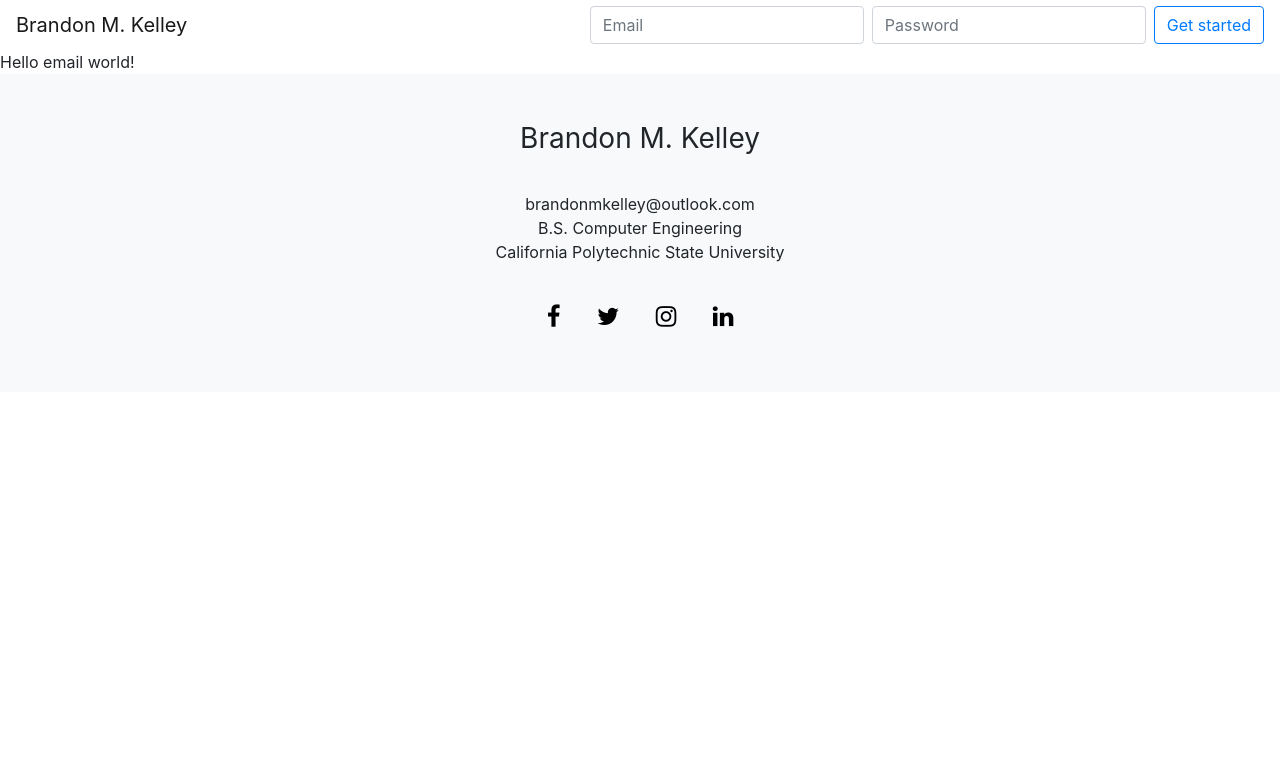
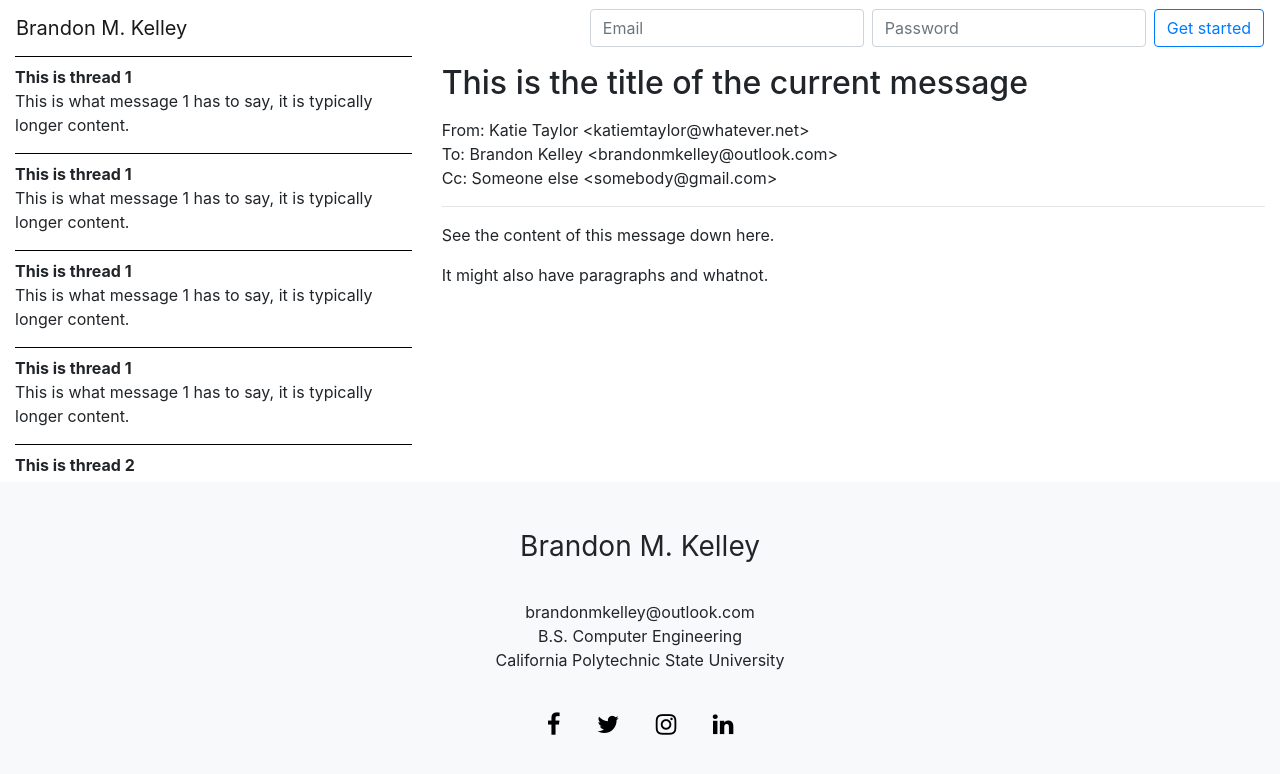
Before and after one commit to brandonmkelley/website-react, a React (Create React App) app in the folder src/client/: page /flexworks/email in a window 1280 px wide. Shown: the top 774 px of the page. Built offline with nearby package versions, Linux system fonts and the light colour scheme; no server answers.

Commit message:
Models added for flexworks data

```diff
--- /dev/null
+++ b/src/client/src/data/flexworks.json
@@ -0,0 +1,81 @@
+{
+    "user": {
+        "1": {
+            "name": "Brandon Kelley",
+            "email": "brandonmkelley@outlook.com",
+            "handle": "brandonmkelley"
+        },
+        "2": {
+            "name": "Katie Taylor",
+            "email": "katiemtaylor@whatever.net",
+            "handle": "kt"
+        },
+        "3": {
+            "name": "Someone else",
+            "email": "someone@gmail.com",
+            "handle": "someone"
+        }
+    },
+    "message": {
+        "1": {
+            "subjectID": "1",
+            "body": "This is what message 1 has to say, it is typically longer content.",
+            "fromUserID": "1",
+            "recipientUserID": ["2"],
+            "informationalUserID": ["3"],
+            "sentDt": "2021-02-01T00:00:00.000Z"
+        },
+        "2": {
+            "subjectID": "1",
+            "body": "This is what message 1 has to say, it is typically longer content.",
+            "fromUserID": "2",
+            "recipientUserID": ["1"],
+            "informationalUserID": ["3"],
+            "sentDt": "2021-02-02T00:00:00.000Z"
+        },
+        "3": {
+            "subjectID": "1",
+            "body": "This is what message 1 has to say, it is typically longer content.",
+            "fromUserID": "3",
+            "recipientUserID": ["2", "3"],
+            "informationalUserID": [],
+            "sentDt": "2021-02-03T00:00:00.000Z"
+        },
+        "4": {
+            "subjectID": "1",
+            "body": "This is what message 1 has to say, it is typically longer content.",
+            "fromUserID": "1",
+            "recipientUserID": ["2"],
+            "informationalUserID": ["3"],
+            "sentDt": "2021-02-04T00:00:00.000Z"
+        },
+        "5": {
+            "subjectID": "2",
+            "body": "This is what message 2 has to say, it is typically longer content.",
+            "fromUserID": "3",
+            "recipientUserID": ["1"],
+            "informationalUserID": ["2"],
+            "sentDt": "2021-02-05T00:00:00.000Z"
+        },
+        "6": {
+            "subjectID": "1",
+            "body": "This is what message 1 has to say, it is typically longer content.",
+            "fromUserID": "1",
+            "recipientUserID": ["2"],
+            "informationalUserID": ["3"],
+            "sentDt": "2021-02-06T00:00:00.000Z"
+        }
+    },
+    "subject": {
+        "1": {
+            "name": "This is thread 1",
+            "createdDt": "2021-02-01T00:00:00.000Z",
+            "createdUser": "1"
+        },
+        "2": {
+            "name": "This is thread 2",
+            "createdDt": "2021-02-05T00:00:00.000Z",
+            "createdUser": "3"
+        }
+    }
+}
--- a/src/client/src/pages/FlexWorks_Chat.tsx
+++ b/src/client/src/pages/FlexWorks_Chat.tsx
@@ -1,49 +1,6 @@
 
-import React, { useEffect } from 'react'
+import React from 'react'
 
-import { useDispatch } from 'react-redux'
-
-import { useLocation } from 'react-router-dom'
-
-import Row from 'react-bootstrap/Row'
-import Col from 'react-bootstrap/Col'
-
-import { layoutSlice } from '../slices/layout'
-import { Container } from 'react-bootstrap'
-
-export default () => {
-    const dispatch = useDispatch()
-    const location = useLocation()
-
-    useEffect(() => {
-        dispatch(layoutSlice.actions.desktopNoScroll())
-    }, [location])
-
-    return (
-        <React.Fragment>
-            <Container fluid={ true } style={{ width: '100%', height: '100%' }}>
-                <Row style={{ height: '100%' }}>
-                    <Col xs={ 4 } style={{ overflowY: 'scroll', height: '100%' }}>
-                    <div style={{ borderBottom: "1px solid black", paddingTop: '8px' }}>
-                            <b>Message 1 title</b>
-                            <p>Message 1 preview text can be found here, click to view full message.</p>
-                        </div>
-                        <div style={{ borderBottom: "1px solid black", paddingTop: '8px' }}>
-                            <b>Message 2 title</b>
-                            <p>Message 2 preview text can be found here, click to view full message.
-                                This one is quite a bit longer though. Likely will need to be clipped.
-                            </p>
-                        </div>
-                        <div style={{ borderBottom: "1px solid black", paddingTop: '8px' }}>
-                            <b>Message 3 title</b>
-                            <p>Message 3 preview text can be found here, click to view full message.</p>
-                        </div>
-                    </Col>
-                    <Col xs={ 8 } style={{ overflowY: 'scroll', height: '100%' }}>
-                    </Col>
-                </Row>
-            </Container>
-
-        </React.Fragment>
-    )
-}
+export default () => (
+    <React.Fragment>Hello chat world!</React.Fragment>
+)
--- a/src/client/src/pages/FlexWorks_Email.tsx
+++ b/src/client/src/pages/FlexWorks_Email.tsx
@@ -1,6 +1,51 @@
 
-import React from 'react'
 
-export default () => (
-    <React.Fragment>Hello email world!</React.Fragment>
-)
+import React, { useEffect } from 'react'
+
+import { useDispatch } from 'react-redux'
+
+import { useLocation } from 'react-router-dom'
+
+import Row from 'react-bootstrap/Row'
+import Col from 'react-bootstrap/Col'
+import { Container } from 'react-bootstrap'
+
+import { layoutSlice } from '../slices/layout'
+
+import flexworksData from '../data/flexworks.json'
+
+export default () => {
+    const dispatch = useDispatch()
+    const location = useLocation()
+
+    useEffect(() => {
+        dispatch(layoutSlice.actions.desktopNoScroll())
+    }, [dispatch, location])
+
+    return (
+        <React.Fragment>
+            <Container fluid={ true } style={{ width: '100%', height: '100%' }}>
+                <Row style={{ height: '100%' }}>
+                    <Col xs={ 4 } style={{ overflowY: 'scroll', height: '100%' }}>
+                        { Object.values(flexworksData.message).map((m: any, i: any) => (
+                            <div style={{ borderTop: "1px solid black", paddingTop: '8px' }} onClick={ console.log }>
+                                <b>{ (flexworksData.subject as { [name: string]: { [name: string]: string } })[m.subjectID].name }</b>
+                                <p>{ m.body }</p>
+                            </div>
+                        )) }
+                    </Col>
+                    <Col xs={ 8 } style={{ overflowY: 'scroll', height: '100%', paddingTop: '8px' }}>
+                        <h2 style={{ marginBottom: '16px' }}>This is the title of the current message</h2>
+                        <p>From: Katie Taylor &lt;katiemtaylor@whatever.net&gt;<br/>
+                            To: Brandon Kelley &lt;brandonmkelley@outlook.com&gt;<br/>
+                            Cc: Someone else &lt;somebody@gmail.com&gt;</p>
+                        <hr></hr>
+                        <p>See the content of this message down here.</p>
+                        <p>It might also have paragraphs and whatnot.</p>
+                    </Col>
+                </Row>
+            </Container>
+
+        </React.Fragment>
+    )
+}
--- a/src/client/src/slices/layout.ts
+++ b/src/client/src/slices/layout.ts
@@ -8,8 +8,6 @@ export const layoutSlice = createSlice({
     initialState: initialState,
     reducers: {
         desktopWithScroll: (state: AppState) => {
-            console.log('running desktopWithScroll reducer')
-
             const footerHeight = document.getElementById('footer')?.clientHeight || 0
 
             return {
@@ -24,8 +22,6 @@ export const layoutSlice = createSlice({
             }
         },
         desktopNoScroll: (state: AppState) => {
-            console.log('running desktopNoScroll reducer')
-
             const footerHeight = document.getElementById('footer')?.clientHeight || 0
 
             return {
```
